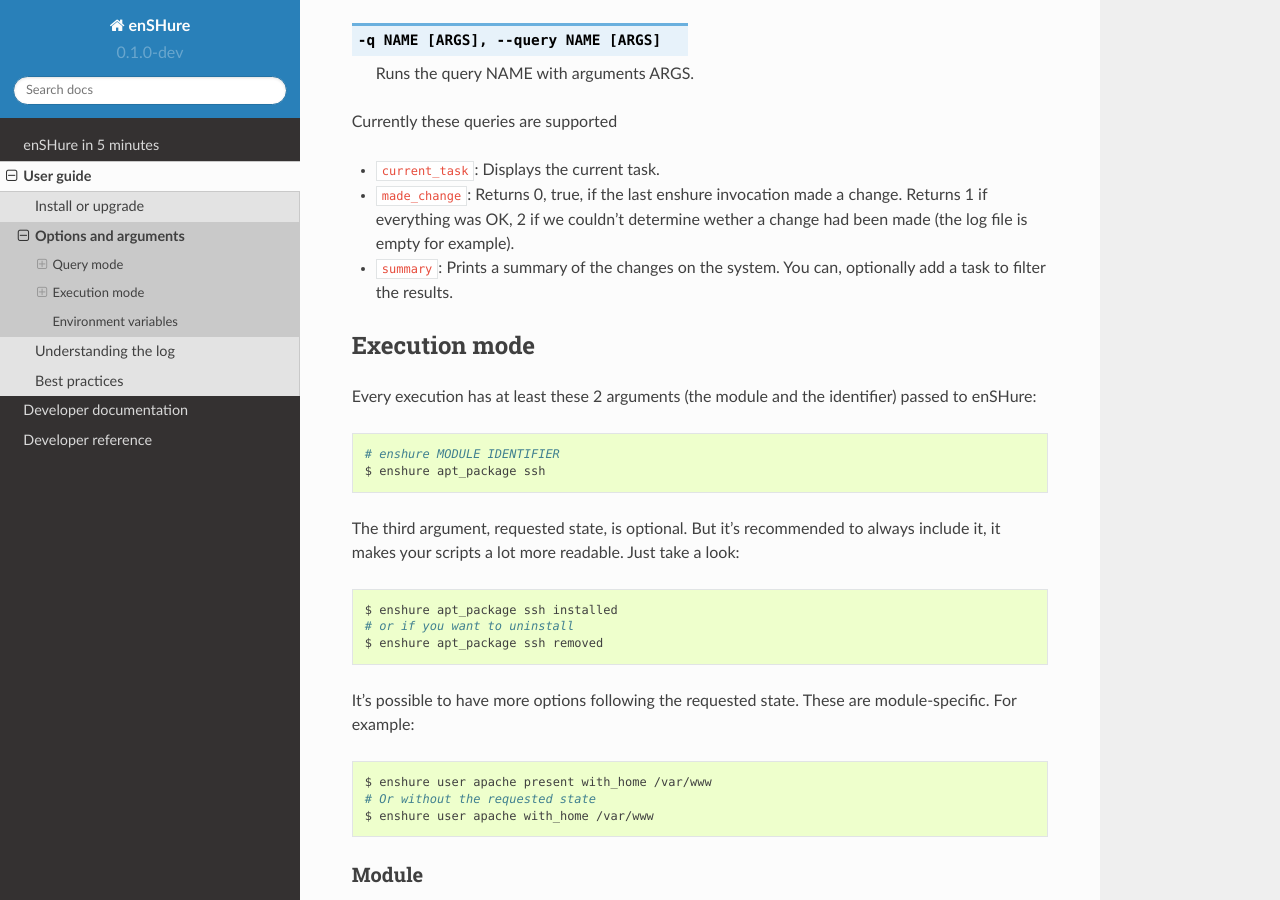
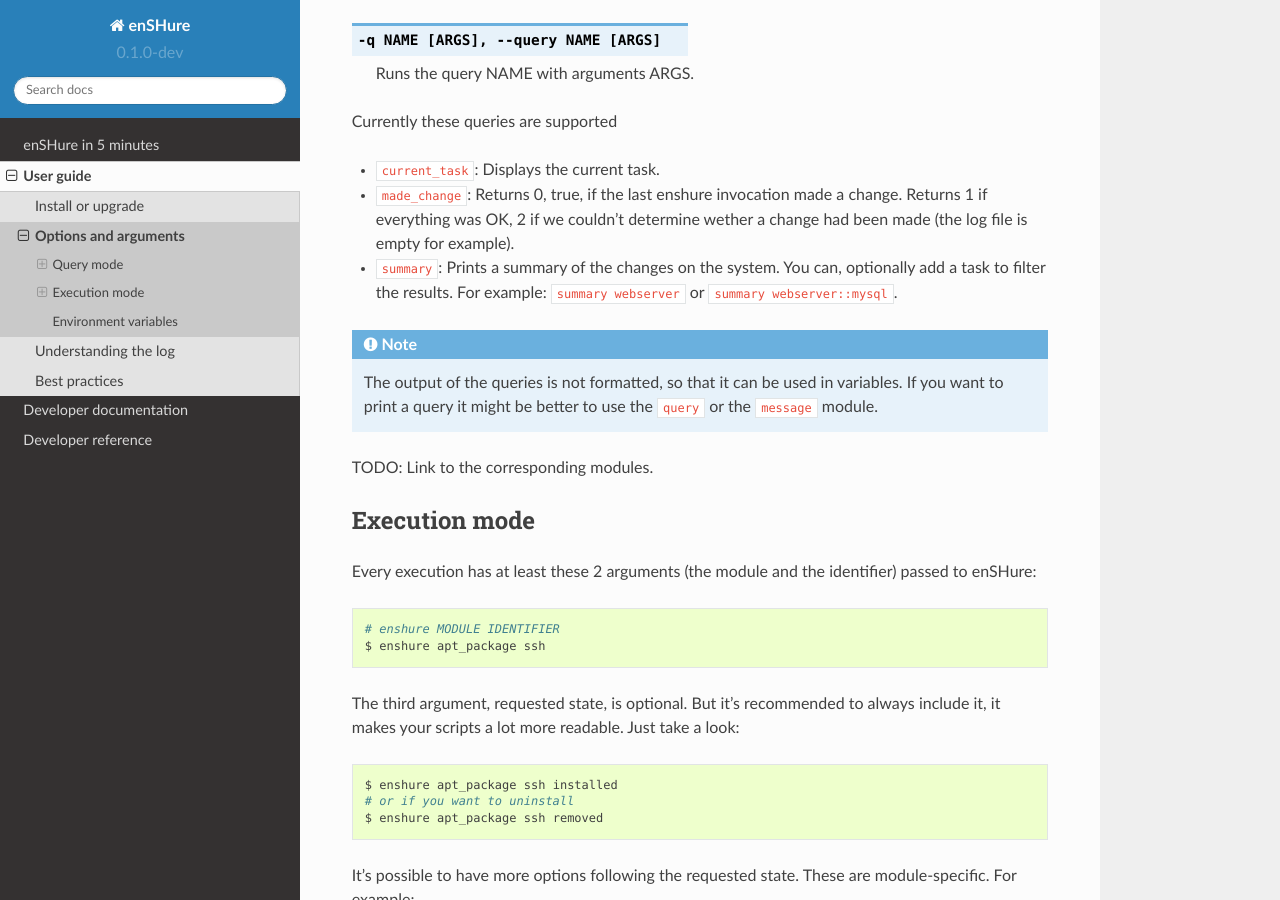
Before and after one commit to gbraekmans/enshure, a Sphinx documentation site: the page built from doc/user/arguments.rst, in a window 1280 px wide and 900 px high, scrolled down 1615 px. Built offline with Sphinx 7.4.7 and the Read the Docs theme 2.0.0, drawn with Linux system fonts in a browser that asks for light colours.

Commit message:
improved summary query

```diff
--- a/doc/user/arguments.rst
+++ b/doc/user/arguments.rst
@@ -87,7 +87,16 @@
   change. Returns 1 if everything was OK, 2 if we couldn't determine
   wether a change had been made (the log file is empty for example).
 - ``summary``: Prints a summary of the changes on the system. You can,
-  optionally add a task to filter the results.
+  optionally add a task to filter the results. For example:
+  ``summary webserver`` or ``summary webserver::mysql``.
+
+.. note::
+
+  The output of the queries is not formatted, so that it can be used
+  in variables. If you want to print a query it might be better
+  to use the ``query`` or the ``message`` module.
+
+TODO: Link to the corresponding modules.
 
 Execution mode
 --------------
```
Also changed, not shown: 6 other files.
